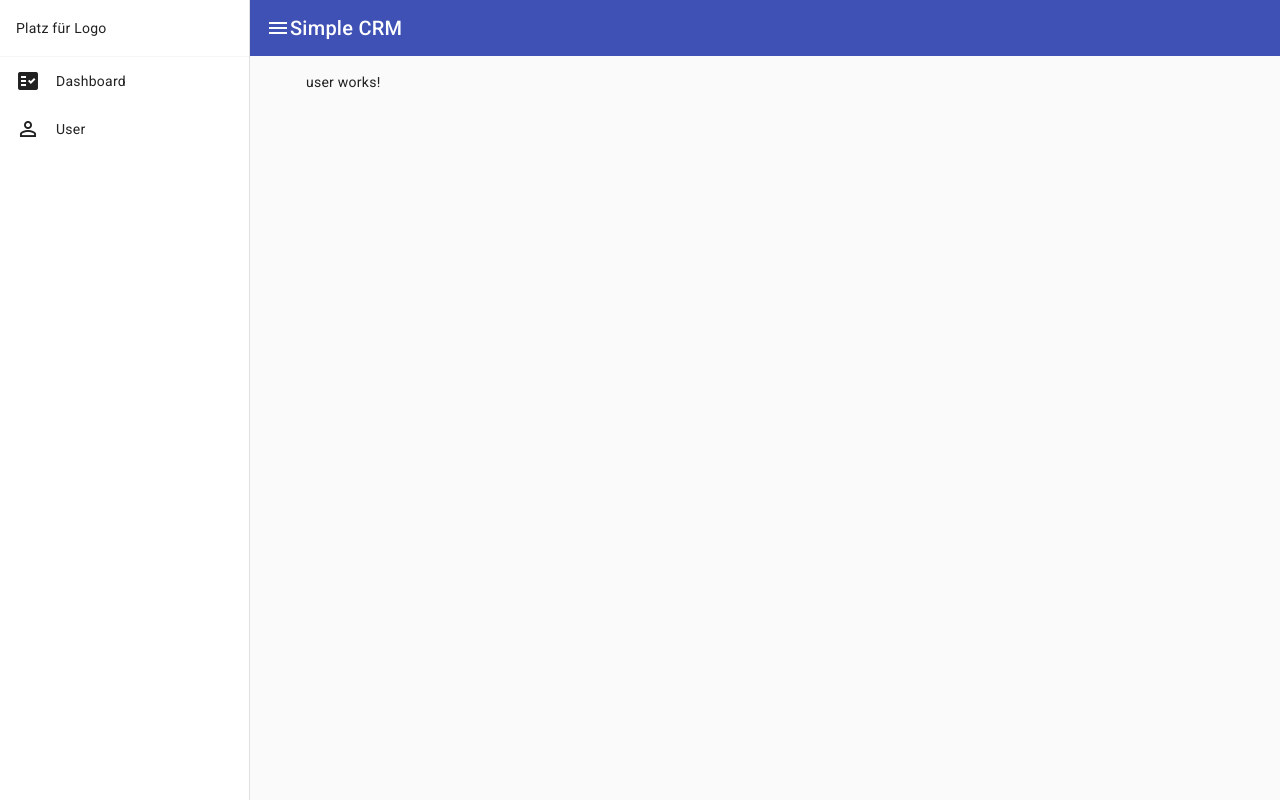
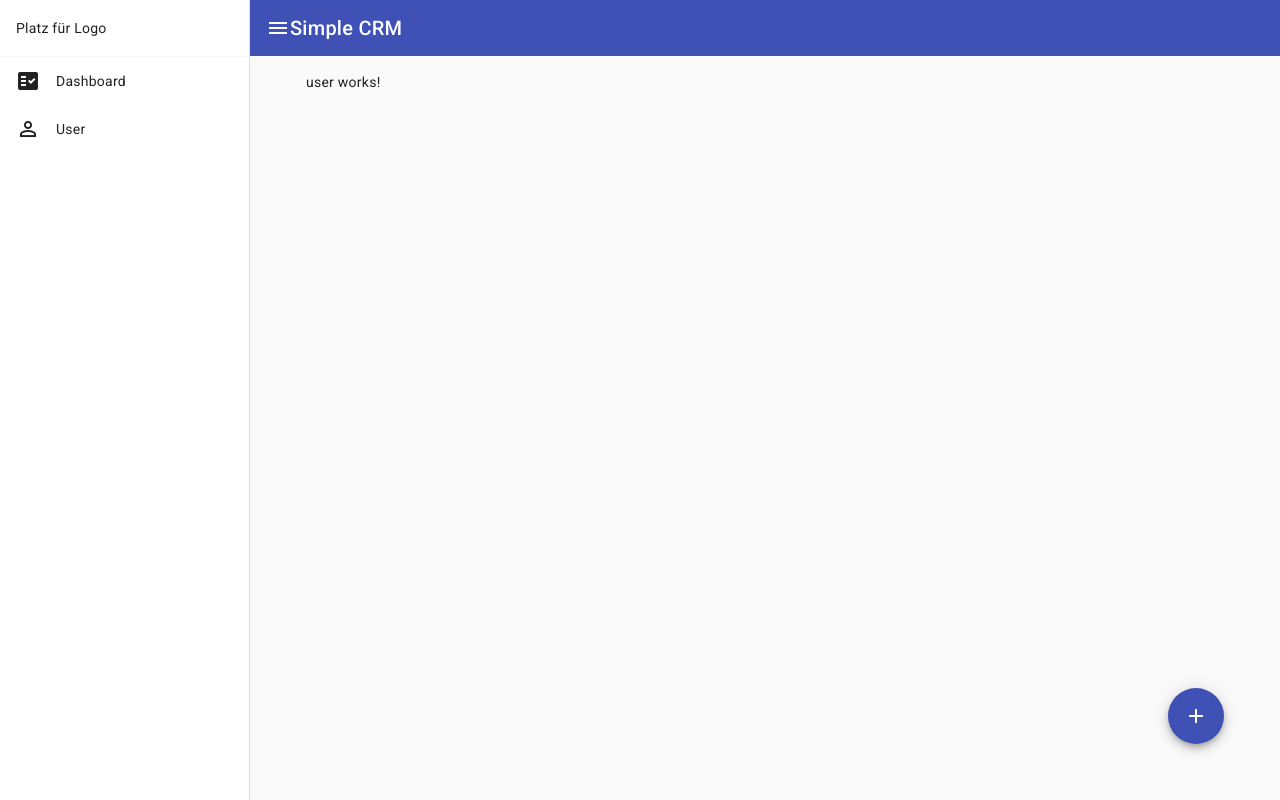
Before and after one commit to Pinguinrakete/simple-crm-material-design, an Angular app: page /user in a window 1280 px wide. Built offline with nearby package versions, Linux system fonts and the light colour scheme.

Commit message:
add user button

```diff
--- a/src/app/user/user.component.html
+++ b/src/app/user/user.component.html
@@ -1 +1,7 @@
 <p>user works!</p>
+
+
+
+<button class="add-user-btn" mat-fab color="primary" matTooltip="Add user">
+    <mat-icon>add</mat-icon>
+</button>
--- a/src/app/user/user.component.scss
+++ b/src/app/user/user.component.scss
@@ -0,0 +1,5 @@
+.add-user-btn {
+    position: absolute;
+    right: 56px;
+    bottom: 56px;
+}
--- a/src/app/user/user.component.ts
+++ b/src/app/user/user.component.ts
@@ -1,9 +1,13 @@
 import { Component } from '@angular/core';
+import { MatIconModule } from '@angular/material/icon'
+import { MatButtonModule } from '@angular/material/button';
+import { MatTooltipModule } from '@angular/material/tooltip';
+
 
 @Component({
   selector: 'app-user',
   standalone: true,
-  imports: [],
+  imports: [MatButtonModule, MatIconModule, MatTooltipModule],
   templateUrl: './user.component.html',
   styleUrl: './user.component.scss'
 })
```
